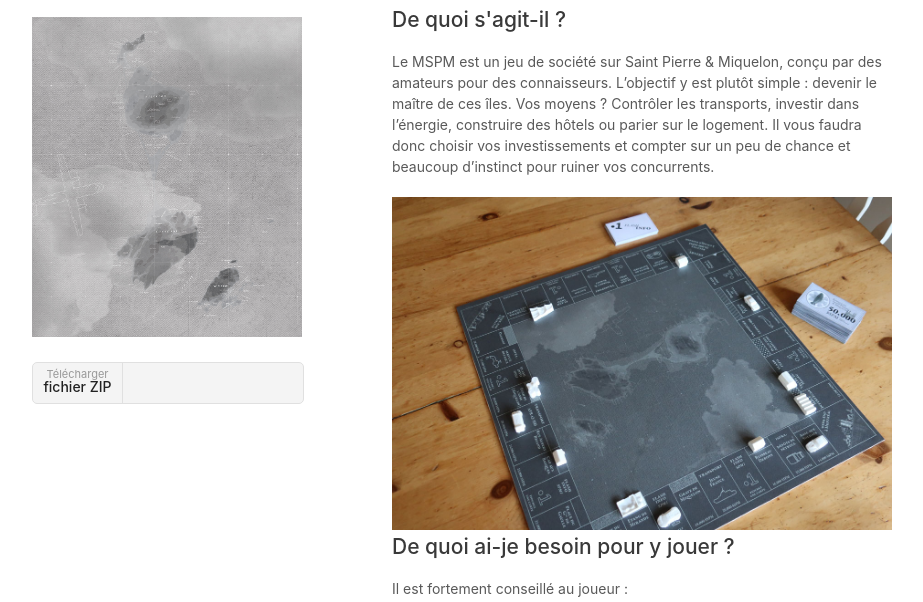
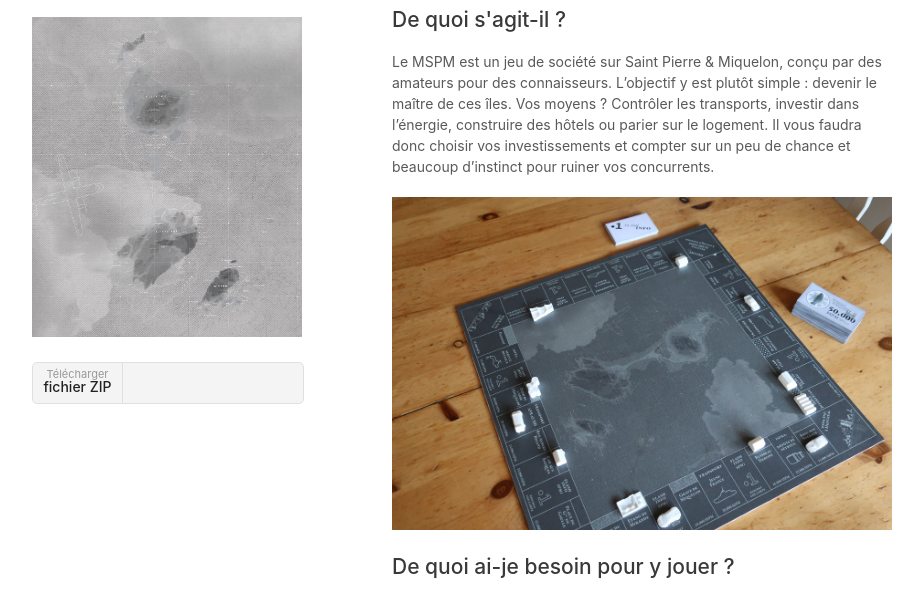
Before and after one commit to MSPM975/MSPM, a plain HTML site: page index.html in a window 1280 px wide. Shown: the part 154-756 px from the top of the page, without its empty margins (178-1101 px from the left). Drawn offline with Linux system fonts and the light colour scheme.

Commit message:
Update index.html

```diff
--- a/index.html
+++ b/index.html
@@ -36,8 +36,9 @@
 
         <h2>De quoi s'agit-il ?</h2>
         <p>Le MSPM est un jeu de société sur Saint Pierre & Miquelon, conçu par des amateurs pour des connaisseurs. L’objectif y est plutôt simple : devenir le maître de ces îles. Vos moyens ? Contrôler les transports, investir dans l’énergie, construire des hôtels ou parier sur le logement. Il vous faudra donc choisir vos investissements et compter sur un peu de chance et beaucoup d’instinct pour ruiner vos concurrents.</p>
-        <img src="images/table.jpg"> <br>
+        <img src="images/table.jpg">
 
+        <p> </p>
         <h2>De quoi ai-je besoin pour y jouer ?</h2>
         <p>Il est fortement conseillé au joueur :</p>
         <ul>
```
